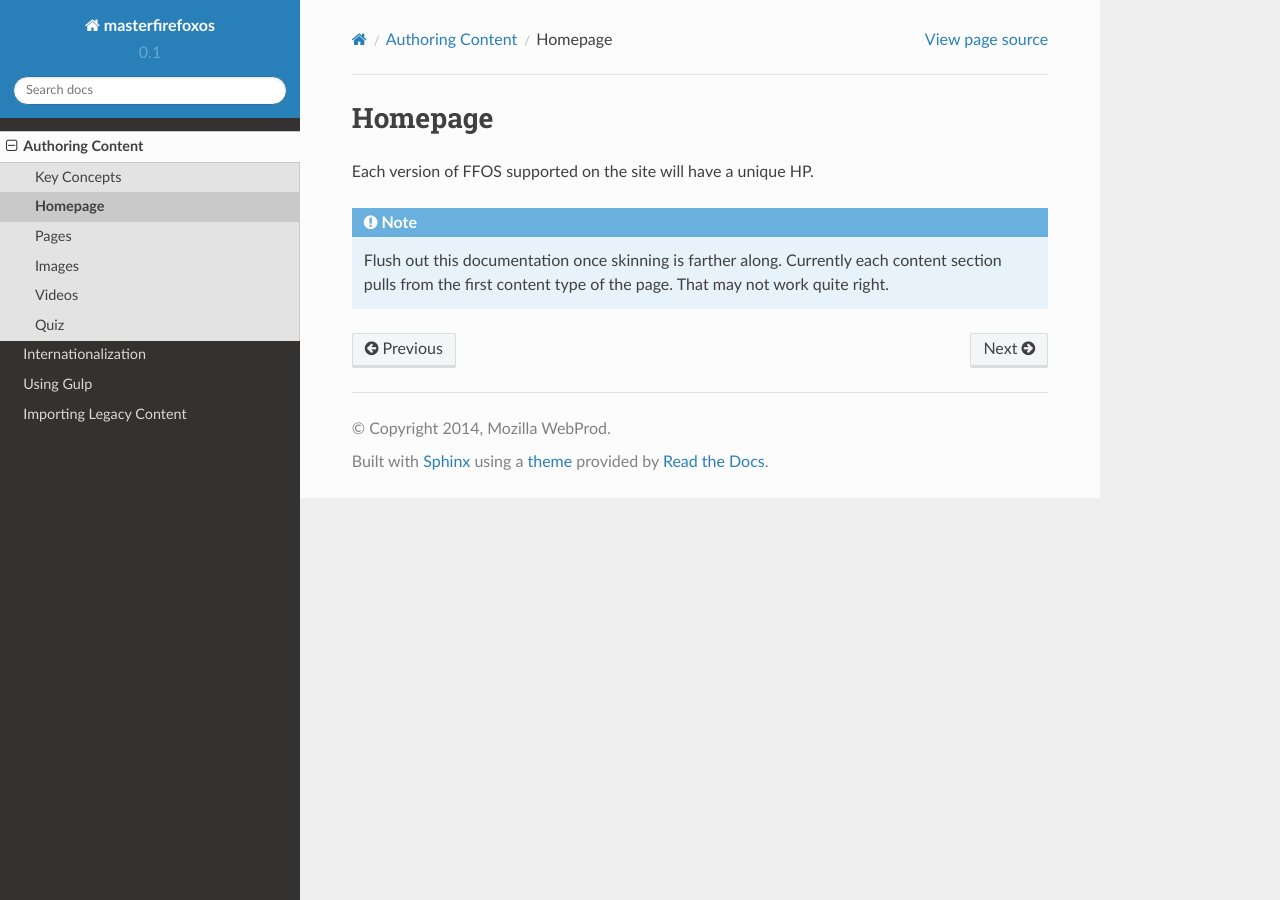
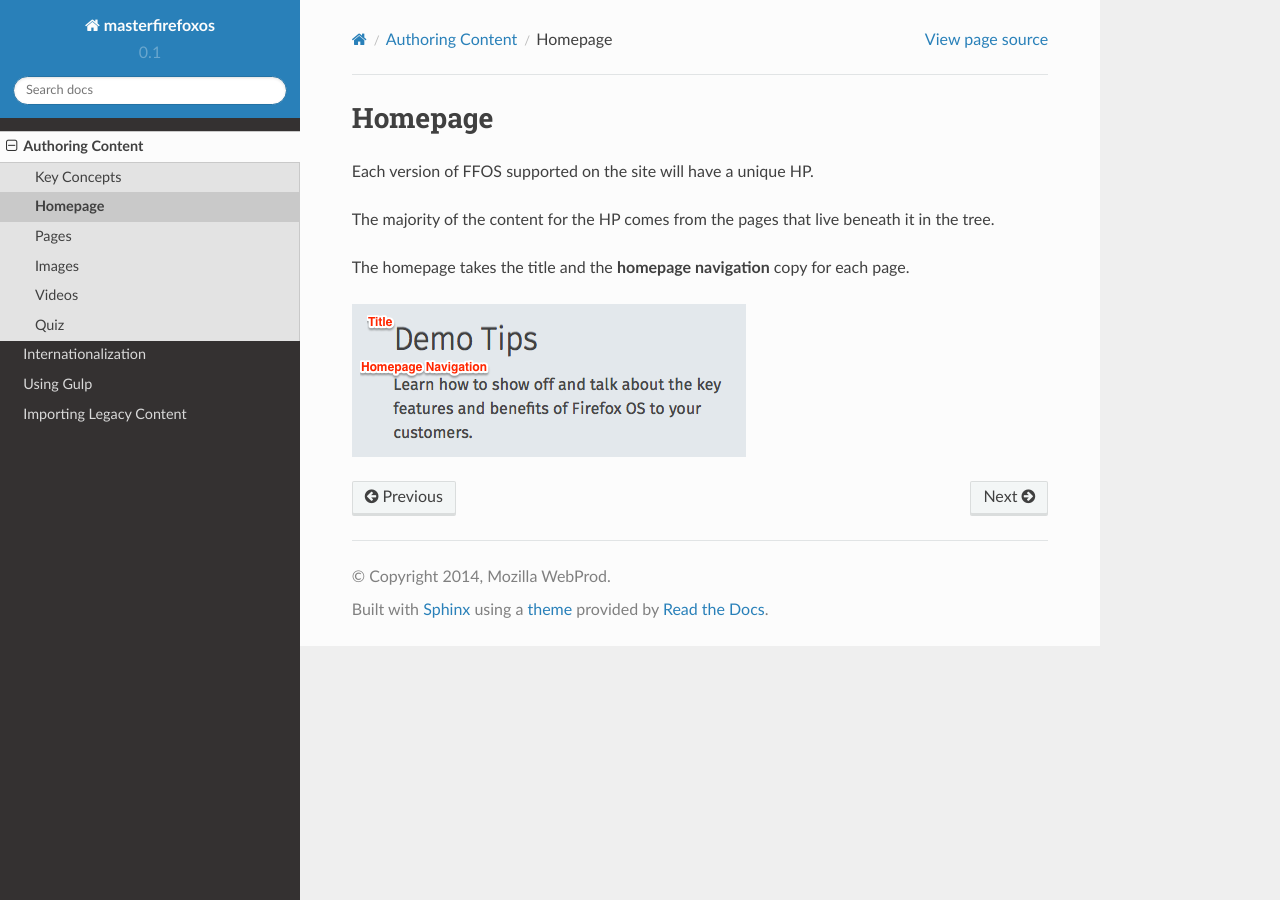
Before and after one commit to mozilla/masterfirefoxos, a Sphinx documentation site: the page built from docs/homepage.rst, in a window 1280 px wide. Built offline with Sphinx 7.4.7 and the Read the Docs theme 2.0.0, drawn with Linux system fonts in a browser that asks for light colours.

Commit message:
Added Basic Documentation On Homepage

```diff
--- a/docs/homepage.rst
+++ b/docs/homepage.rst
@@ -10,4 +10,8 @@ Homepage
 
 Each version of FFOS supported on the site will have a unique HP.
 
-.. note::  Flush out this documentation once skinning is farther along. Currently each content section pulls from the first content type of the page. That may not work quite right.
+The majority of the content for the HP comes from the pages that live beneath it in the tree.
+
+The homepage takes the title and the **homepage navigation** copy for each page.
+
+.. image:: images/hp-blob.png
```
Also changed, not shown: docs/images/hp-blob.png (added).
